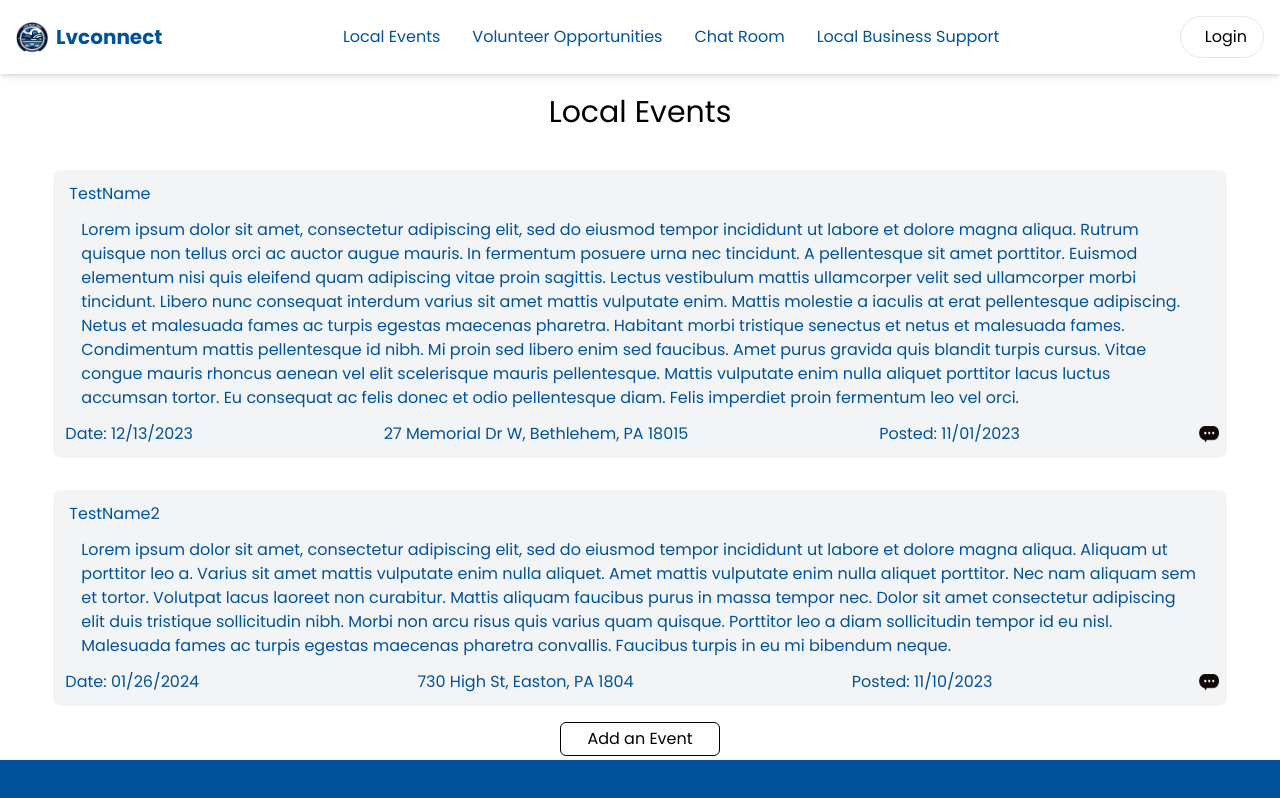
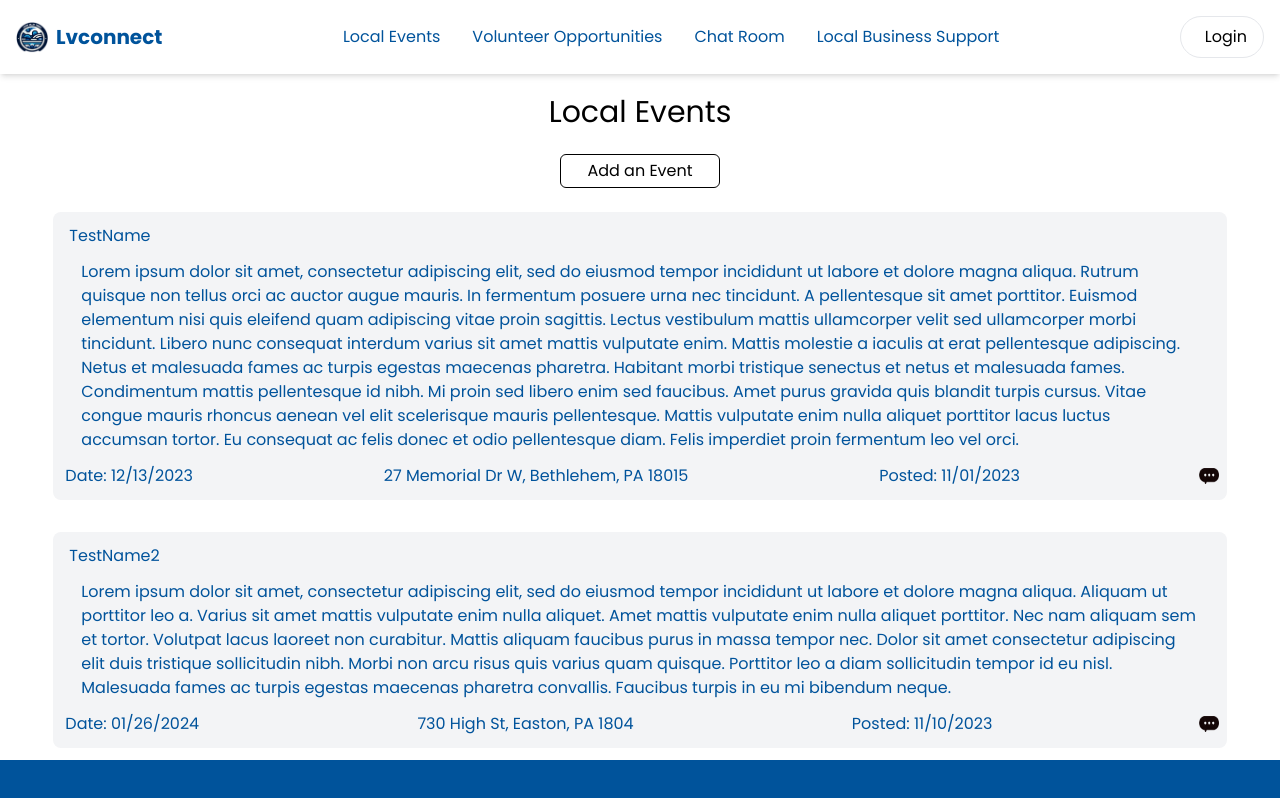
Before and after one commit to anvu21/lv-connect, a React (Vite) app in the folder frontend/webpage/: page /local in a window 1280 px wide. Shown: the top 798 px of the page. Built offline with nearby package versions, Linux system fonts and the light colour scheme; the HTML template or start-up script is replaced by a standard one.

Commit message:
Move button

```diff
--- a/frontend/webpage/src/component/localeventPage/localEvent.jsx
+++ b/frontend/webpage/src/component/localeventPage/localEvent.jsx
@@ -36,12 +36,6 @@ const localEvent = () => {
       <NavBar />
       <div className='w-11/12 flex flex-col items-center' style={{marginLeft:'auto', marginRight:'auto'}}>
         <h1 className='my-5 text-3xl'>Local Events</h1>
-        {
-          events.map(event => (
-            <Event name={event.name} date={event.date} location={event.location}
-              posted={event.posted} description={event.description} key={event.id}/>
-          ))
-        }
         {addEvent &&
           <AddEvent setAdd={setAddEvent} />
         }
@@ -50,6 +44,13 @@ const localEvent = () => {
             <button className='rounded-md mx-2 my-1 p-1 border border-black w-40' onClick={() => setAddEvent(true)}>Add an Event</button>
           </>
         }
+        {
+          events.map(event => (
+            <Event name={event.name} date={event.date} location={event.location}
+              posted={event.posted} description={event.description} key={event.id}/>
+          ))
+        }
+
 
       </div>
     </>
```
